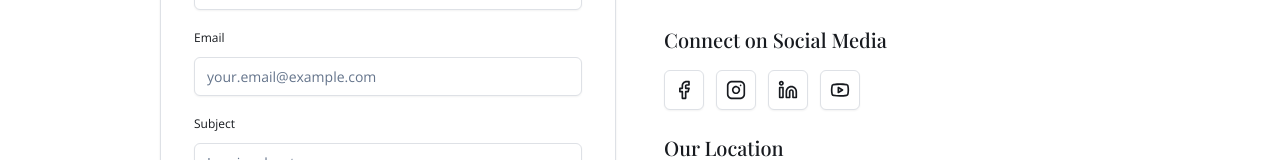
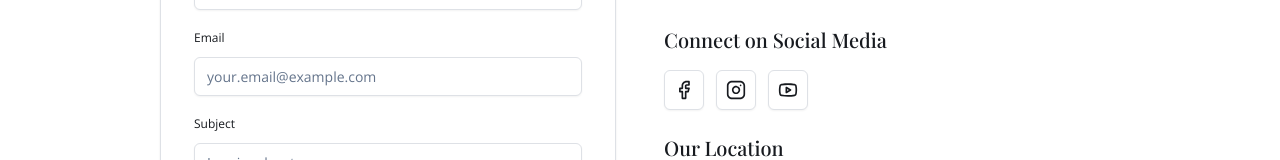
Before and after one commit to aayushGhimire321/Pradip_kumar_chaudhary, a React (Vite) app in the folder project/: page /contact in a window 1280 px wide. Shown: the part 339-499 px from the top of the page. Built offline with nearby package versions, Linux system fonts and the light colour scheme.

Commit message:
upddating contact pages

```diff
--- a/project/src/screens/Contact/Contact.tsx
+++ b/project/src/screens/Contact/Contact.tsx
@@ -14,11 +14,6 @@ const socialMediaButtons = [
     icon: "/instagram.svg",
     alt: "Instagram",
     left: "left-[216px]",
-  },
-  {
-    icon: "/linkedin.svg",
-    alt: "Linked in",
-    left: "left-[272px]",
   },
   {
     icon: "/youtube.svg",
--- a/project/src/screens/Contact/sections/ContactInfoSection/ContactInfoSection.tsx
+++ b/project/src/screens/Contact/sections/ContactInfoSection/ContactInfoSection.tsx
@@ -40,7 +40,7 @@ export const ContactInfoSection = (): JSX.Element => {
           Send a Booking Inquiry
         </h2>
 
-        <form className="flex flex-col gap-[18px]">
+        <form action="https://formspree.io/f/xvgvqljy" method="POST" className="flex flex-col gap-[18px]">
           {formFields.map((field) => (
             <div key={field.id} className="flex flex-col gap-[9px]">
               <Label
@@ -52,6 +52,7 @@ export const ContactInfoSection = (): JSX.Element => {
               {field.type === "input" ? (
                 <Input
                   id={field.id}
+                  name={field.id}
                   placeholder={field.placeholder}
                   className="bg-white rounded-md border border-solid border-[#dee1e6] [font-family:'Open_Sans',Helvetica] font-normal text-[#565d6d] text-sm tracking-[0] leading-[22px] h-[39px] px-3"
                 />
@@ -59,6 +60,7 @@ export const ContactInfoSection = (): JSX.Element => {
                 <div className="relative">
                   <Textarea
                     id={field.id}
+                    name={field.id}
                     placeholder={field.placeholder}
                     className="bg-white rounded-md border border-solid border-[#dee1e6] [font-family:'Open_Sans',Helvetica] font-normal text-[#565d6d] text-sm tracking-[0] leading-[22px] h-[131px] px-3 pt-2 resize-none"
                   />
```
